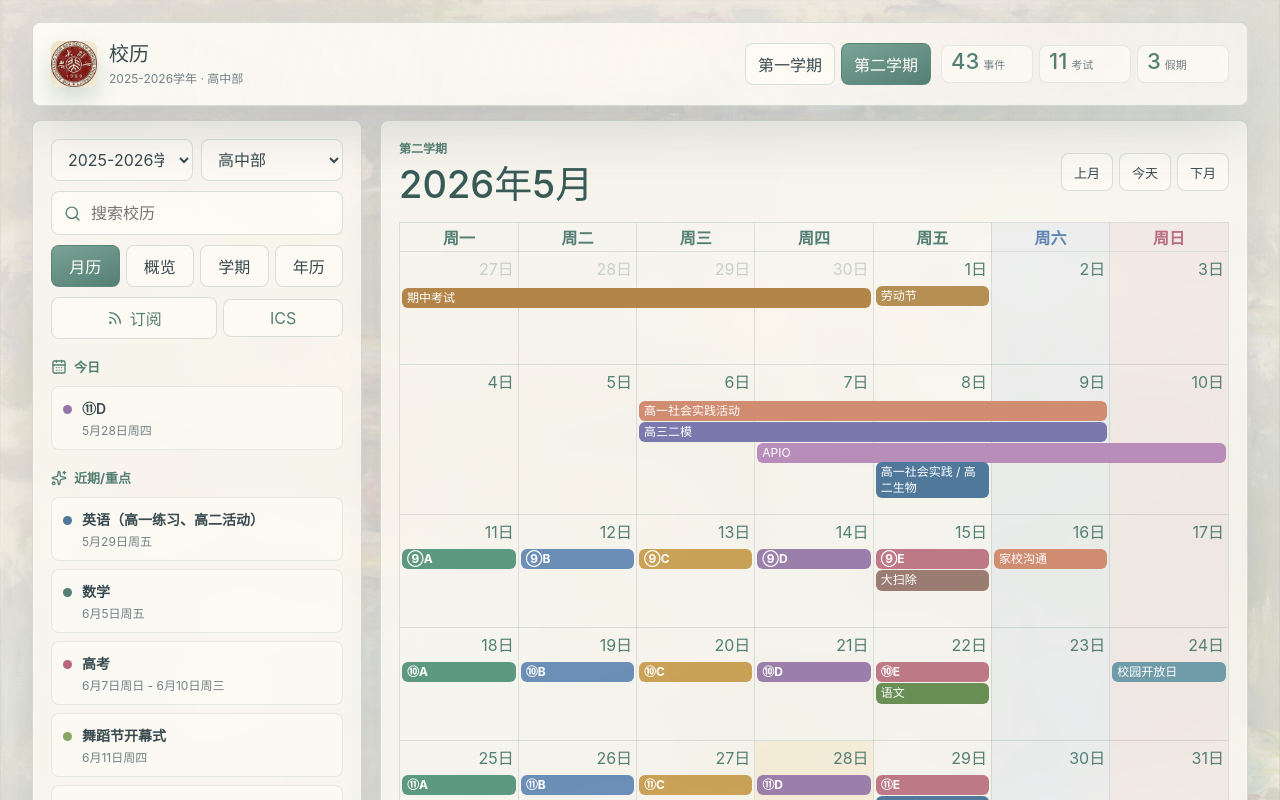
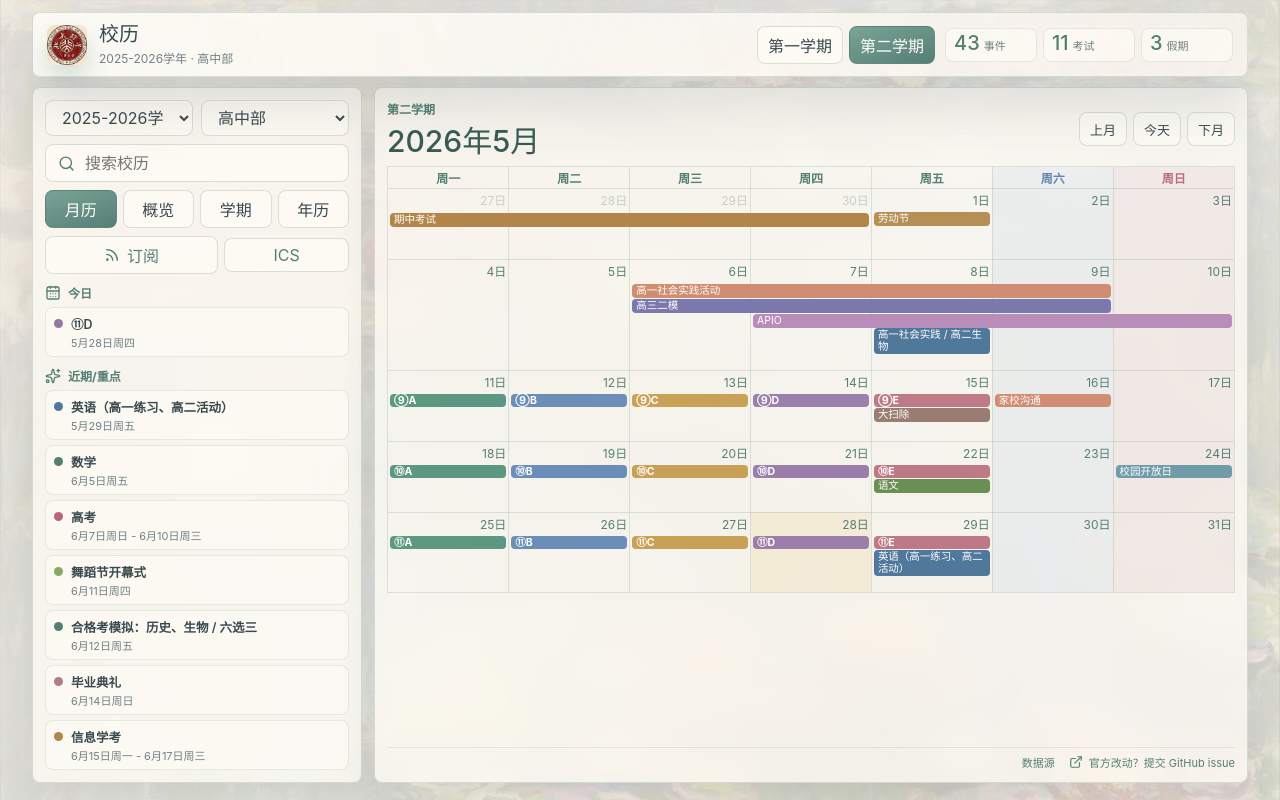
Before and after one commit to ieduer/bdfz-calendar, a React (Vite) app: page / in a window 1280 px wide. Shown: the top 800 px of the page. Built offline with nearby package versions, Linux system fonts and the light colour scheme; a web font is replaced by a local one.

Commit message:
Fit month calendar in first viewport

```diff
--- a/src/App.tsx
+++ b/src/App.tsx
@@ -130,6 +130,24 @@ const eventAccentStyle = (event: CalendarEvent): EventAccentStyle => ({
   "--event-accent": eventColor(event)
 });
 
+type PanelLinksProps = {
+  sourceUrl: string;
+};
+
+function PanelLinks({ sourceUrl }: PanelLinksProps) {
+  return (
+    <div className="panel-links">
+      <a href={sourceUrl} target="_blank" rel="noreferrer">
+        数据源
+      </a>
+      <a href={GITHUB_ISSUE_URL} target="_blank" rel="noreferrer">
+        <ExternalLink size={14} />
+        官方改动？提交 GitHub issue
+      </a>
+    </div>
+  );
+}
+
 type SheetEventChipProps = {
   event: CalendarEvent;
   compact?: boolean;
@@ -233,11 +251,12 @@ type PreviewPanelProps = {
   events: CalendarEvent[];
   today: string;
   focusMonth: string;
+  sourceUrl: string;
   emptyText: string;
   onJumpToEvent: (event: CalendarEvent) => void;
 };
 
-function PreviewPanel({ title, subtitle, months, events, today, focusMonth, emptyText, onJumpToEvent }: PreviewPanelProps) {
+function PreviewPanel({ title, subtitle, months, events, today, focusMonth, sourceUrl, emptyText, onJumpToEvent }: PreviewPanelProps) {
   const sheetScrollRef = useRef<HTMLDivElement | null>(null);
   const eventsByDate = useMemo(() => buildEventsByDate(events), [events]);
 
@@ -278,12 +297,14 @@ function PreviewPanel({ title, subtitle, months, events, today, focusMonth, empt
       ) : (
         <p className="empty-panel">{emptyText}</p>
       )}
+      <PanelLinks sourceUrl={sourceUrl} />
     </section>
   );
 }
 
 export default function App() {
   const calendarRef = useRef<FullCalendar | null>(null);
+  const overviewScrollRef = useRef<HTMLDivElement | null>(null);
   const initialSchoolYear = findCalendar(ACTIVE_SCHOOL_YEAR_ID);
   const [calendarId, setCalendarId] = useState(ACTIVE_SCHOOL_YEAR_ID);
   const [termId, setTermId] = useState<Term["id"]>(() => preferredTermId(initialSchoolYear, localTodayText()));
@@ -376,6 +397,7 @@ export default function App() {
   }, [filteredYearEvents]);
   const isYearScope = mode === "overview" || mode === "yearPreview";
   const displayStats = isYearScope ? overviewStats : stats;
+  const overviewFocusMonth = overviewMonths.some(([month]) => month === todayMonth) ? todayMonth : overviewMonths[0]?.[0] ?? todayMonth;
 
   useEffect(() => {
     const api = calendarRef.current?.getApi();
@@ -395,6 +417,25 @@ export default function App() {
     if (!api || !isFullCalendarMode(mode) || !firstMatch || !query.trim()) return;
     api.gotoDate(firstMatch.date);
   }, [filteredEvents, mode, query]);
+
+  useEffect(() => {
+    if (mode !== "overview") return;
+
+    const frame = window.requestAnimationFrame(() => {
+      const scroller = overviewScrollRef.current;
+      if (!scroller) return;
+
+      const target = scroller.querySelector<HTMLElement>(`[data-month="${overviewFocusMonth}"]`);
+      if (!target) return;
+
+      scroller.scrollTo({
+        top: Math.max(target.offsetTop - scroller.offsetTop - 6, 0),
+        behavior: "auto"
+      });
+    });
+
+    return () => window.cancelAnimationFrame(frame);
+  }, [mode, overviewFocusMonth, overviewMonths]);
 
   useEffect(
     () => () => {
@@ -467,7 +508,7 @@ export default function App() {
   const emptyText = schoolYear.status === "pending-source" ? "待补录" : "没有匹配事件";
 
   return (
-    <main className="page-shell">
+    <main className={`page-shell ${mode === "dayGridMonth" ? "month-page" : ""}`}>
       <div className="watercolor-bg" aria-hidden="true" />
       <header className="masthead">
         <div className="masthead-top">
@@ -623,10 +664,10 @@ export default function App() {
                 );
               })}
             </div>
-            <div className="month-overview">
+            <div className="month-overview" ref={overviewScrollRef}>
               {overviewMonths.length > 0 ? (
                 overviewMonths.map(([month, items]) => (
-                  <section key={month} className="month-row">
+                  <section key={month} className="month-row" data-month={month}>
                     <h3>{month}</h3>
                     <div>
                       {items.map((item) => (
@@ -643,6 +684,7 @@ export default function App() {
                 <p className="empty-panel">{emptyText}</p>
               )}
             </div>
+            <PanelLinks sourceUrl={schoolYear.source.url} />
           </section>
         ) : mode === "termPreview" ? (
           <PreviewPanel
@@ -652,6 +694,7 @@ export default function App() {
             events={termPreviewEvents}
             today={today}
             focusMonth={termPreviewFocusMonth}
+            sourceUrl={schoolYear.source.url}
             emptyText={emptyText}
             onJumpToEvent={jumpToEvent}
           />
@@ -663,6 +706,7 @@ export default function App() {
             events={yearPreviewEvents}
             today={today}
             focusMonth={yearPreviewFocusMonth}
+            sourceUrl={schoolYear.source.url}
             emptyText={emptyText}
             onJumpToEvent={jumpToEvent}
           />
@@ -703,19 +747,10 @@ export default function App() {
               fixedWeekCount={false}
               noEventsText={emptyText}
             />
+            <PanelLinks sourceUrl={schoolYear.source.url} />
           </section>
         )}
       </section>
-
-      <footer className="page-footer">
-        <a href={schoolYear.source.url} target="_blank" rel="noreferrer">
-          数据源
-        </a>
-        <a href={GITHUB_ISSUE_URL} target="_blank" rel="noreferrer">
-          <ExternalLink size={14} />
-          官方改动？提交 GitHub issue
-        </a>
-      </footer>
 
       <EventSheet event={selectedEvent} onClose={() => setSelectedEvent(null)} />
     </main>
--- a/src/styles.css
+++ b/src/styles.css
@@ -216,8 +216,7 @@ button {
 }
 
 .masthead,
-.workspace,
-.page-footer {
+.workspace {
   width: min(1360px, 100%);
   margin-inline: auto;
 }
@@ -301,6 +300,25 @@ h1 {
   align-self: stretch;
 }
 
+.month-page {
+  padding-top: 12px;
+  padding-bottom: 4px;
+}
+
+.month-page .masthead {
+  margin-bottom: 10px;
+  padding: 10px 14px;
+}
+
+.month-page .brand-mark {
+  width: 40px;
+  height: 40px;
+}
+
+.month-page .workspace {
+  gap: 12px;
+}
+
 .side-rail,
 .calendar-panel,
 .overview-panel,
@@ -312,6 +330,13 @@ h1 {
   box-shadow: var(--shadow-soft);
 }
 
+.calendar-panel,
+.overview-panel,
+.preview-panel {
+  display: flex;
+  flex-direction: column;
+}
+
 .side-rail {
   position: sticky;
   top: 22px;
@@ -320,9 +345,18 @@ h1 {
   padding: 18px;
 }
 
+.month-page .side-rail {
+  gap: 10px;
+  padding: 12px;
+}
+
 .control-block {
   display: grid;
   gap: 10px;
+}
+
+.month-page .control-block {
+  gap: 8px;
 }
 
 .select-grid {
@@ -361,6 +395,12 @@ h1 {
   border: 1px solid var(--monet-border);
   border-radius: 8px;
   background: rgba(255, 253, 247, 0.74);
+}
+
+.month-page .search-box,
+.month-page .search-box input,
+.month-page .control-block select {
+  min-height: 36px;
 }
 
 .view-switch {
@@ -409,12 +449,21 @@ h1 {
   font-weight: 700;
 }
 
+.month-page .block-title {
+  margin-bottom: 6px;
+  font-size: 12px;
+}
+
 .event-list {
   display: grid;
   gap: 8px;
   list-style: none;
   margin: 0;
   padding: 0;
+}
+
+.month-page .event-list {
+  gap: 5px;
 }
 
 .event-list button {
@@ -431,6 +480,11 @@ h1 {
   background: rgba(255, 253, 247, 0.5);
 }
 
+.month-page .event-list button {
+  gap: 8px;
+  padding: 6px 8px;
+}
+
 .event-list strong,
 .event-list small {
   display: block;
@@ -441,11 +495,20 @@ h1 {
   font-weight: 600;
 }
 
+.month-page .event-list strong {
+  font-size: 12.5px;
+}
+
 .event-list small {
   margin-top: 3px;
   color: var(--monet-muted);
   font-family: var(--font-ui);
   font-size: 12px;
+}
+
+.month-page .event-list small {
+  margin-top: 1px;
+  font-size: 11px;
 }
 
 .dot {
@@ -456,9 +519,17 @@ h1 {
   background: currentColor;
 }
 
+.month-page .dot {
+  margin-top: 5px;
+}
+
 .calendar-panel {
   min-width: 0;
   padding: 18px;
+}
+
+.month-page .calendar-panel {
+  padding: 12px;
 }
 
 .overview-panel {
@@ -502,6 +573,10 @@ h1 {
 .month-overview {
   display: grid;
   gap: 12px;
+  max-height: calc(100vh - 318px);
+  overflow: auto;
+  padding-right: 4px;
+  overscroll-behavior: contain;
 }
 
 .month-row {
@@ -742,15 +817,40 @@ h1 {
   margin-bottom: 16px;
 }
 
+.month-page .calendar-toolbar {
+  margin-bottom: 8px;
+}
+
 .calendar-toolbar h2 {
   color: #385b55;
   font-size: clamp(24px, 3vw, 38px);
   line-height: 1.1;
 }
 
+.month-page .calendar-toolbar h2 {
+  font-size: clamp(22px, 2.5vw, 30px);
+}
+
 .calendar-nav button {
   font-family: var(--font-ui);
   font-size: 13px;
+}
+
+.month-page .calendar-nav button,
+.month-page .term-tabs button,
+.month-page .view-switch button,
+.month-page .export-button {
+  min-height: 34px;
+  padding: 6px 10px;
+}
+
+.month-page .hero-stats span {
+  min-height: 34px;
+  padding: 5px 8px;
+}
+
+.month-page .hero-stats strong {
+  font-size: 20px;
 }
 
 .fc {
@@ -778,12 +878,23 @@ h1 {
   min-height: 112px;
 }
 
+.month-page .fc .fc-daygrid-day-frame {
+  min-height: 70px;
+}
+
 .fc .fc-event {
   border: 0;
   border-radius: 6px;
   padding: 1px 4px;
   font-size: 12px;
   line-height: 1.35;
+}
+
+.month-page .fc .fc-event {
+  border-radius: 4px;
+  padding: 0 3px;
+  font-size: 10.5px;
+  line-height: 1.12;
 }
 
 .fc .fc-daygrid-event,
@@ -800,6 +911,16 @@ h1 {
 
 .fc .fc-daygrid-event-harness {
   margin-top: 2px;
+}
+
+.month-page .fc .fc-daygrid-event-harness {
+  margin-top: 1px;
+}
+
+.month-page .fc .fc-col-header-cell-cushion,
+.month-page .fc .fc-daygrid-day-number {
+  padding: 2px;
+  font-size: 12px;
 }
 
 .fc .event-jump-highlight {
@@ -900,17 +1021,26 @@ h1 {
   font-size: clamp(25px, 3.5vw, 42px);
 }
 
-.page-footer {
+.panel-links {
   display: flex;
-  justify-content: space-between;
+  justify-content: flex-end;
+  align-items: center;
   gap: 14px;
-  padding: 16px 2px 0;
+  margin-top: auto;
+  padding-top: 10px;
+  border-top: 1px solid var(--monet-border-soft);
   color: var(--monet-muted);
   font-family: var(--font-ui);
   font-size: 12px;
 }
 
-.page-footer a {
+.month-page .panel-links {
+  margin-top: auto;
+  padding-top: 6px;
+  font-size: 11px;
+}
+
+.panel-links a {
   display: inline-flex;
   align-items: center;
   gap: 6px;
@@ -1102,7 +1232,7 @@ h1 {
     font-size: 12px;
   }
 
-  .page-footer {
+  .panel-links {
     flex-direction: column;
   }
 }
```
